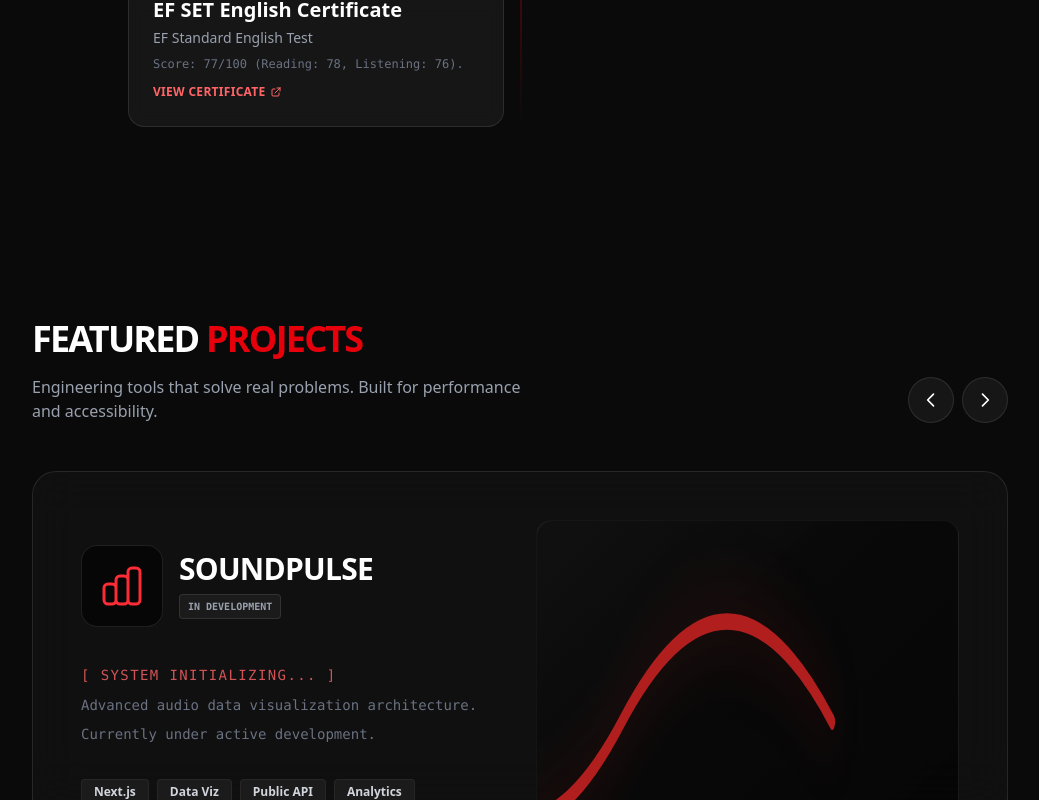
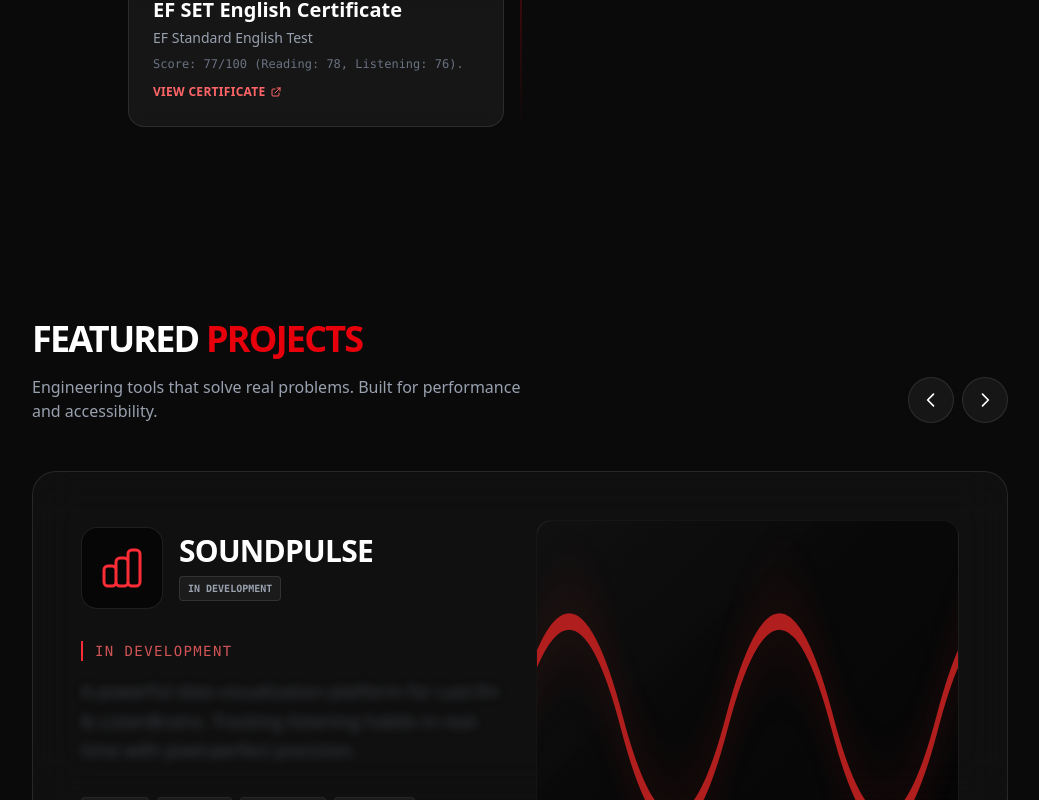
Before and after one commit to JussiTorres/jussi-portfolio, a Next.js app: page / in a window 1280 px wide. Both pictures are taken after a click on the button 1051 px from the left and 2572 px from the top of the page. Shown: the part 2172-2972 px from the top of the page, without its empty margins (120-1159 px from the left). Built offline with nearby package versions, Linux system fonts and the light colour scheme.

Commit message:
fix: Improve Sine Wave animation loop and update SoundPulse description to professional blurred text

```diff
--- a/src/app/components/Projects.jsx
+++ b/src/app/components/Projects.jsx
@@ -13,7 +13,7 @@
       version: "v1.2.4 RELEASE",
       badgeColor: "text-red-400 bg-red-900/20 border-red-900/30",
       icon: "/projects/eq-volume/icon.png",
-
+      // Descripción normal visible
       description: (
         <>
           The ultimate audio control for Chrome. Boost volume up to <span className="text-white font-bold">400%</span>, customize frequencies with a precision <span className="text-white font-bold">3-Band Equalizer</span> (Bass, Mid, Treble), and experience crystal clear sound processing via the Web Audio API.
@@ -41,15 +41,8 @@
       badgeColor: "text-gray-400 bg-white/5 border-white/10",
       icon: null,
       isSecret: true,
-
-      description: (
-        <span className="font-mono text-red-400/80 tracking-widest text-sm">
-          [ SYSTEM INITIALIZING... ] <br/>
-          <span className="text-gray-500 normal-case tracking-normal">
-            Advanced audio data visualization architecture. Currently under active development.
-          </span>
-        </span>
-      ),
+      // Descripción "Placeholder" que será borrosa
+      description: "A powerful data visualization platform for Last.fm & ListenBrainz. Tracking listening habits in real-time with pixel-perfect precision.",
       tags: ['Next.js', 'Data Viz', 'Public API', 'Analytics'],
       primaryAction: {
         label: "Coming Soon",
@@ -75,7 +68,7 @@
   return (
     <section id="projects" className="py-24 relative overflow-hidden bg-neutral-950">
 
-      {/* Background Glow Effect */}
+      {/* Background Glow Effect - Red Theme */}
       <div className="absolute top-1/2 left-1/2 -translate-x-1/2 -translate-y-1/2 w-[500px] h-[500px] bg-red-600/10 rounded-full blur-[120px] -z-10" />
 
       <div className="max-w-5xl mx-auto px-6">
@@ -152,11 +145,25 @@
                     </div>
                   </div>
 
-                  {/* Description Area*/}
+                  {/* Description Area */}
                   <div className="relative">
-                    <p className="text-gray-400 leading-relaxed font-medium text-lg">
-                      {currentProject.description}
-                    </p>
+                    {currentProject.isSecret ? (
+                      <div className="space-y-4">
+                        {/* SERIOUS & PROFESSIONAL HEADER */}
+                        <div className="font-mono text-sm text-red-400/80 tracking-widest uppercase select-none border-l-2 border-red-500 pl-3">
+                          IN DEVELOPMENT
+                        </div>
+
+                        {/* THE BLUR EFFECT IS BACK */}
+                        <p className="text-gray-500 text-lg blur-[5px] select-none opacity-50 leading-relaxed">
+                           {currentProject.description}
+                        </p>
+                      </div>
+                    ) : (
+                      <p className="text-gray-400 leading-relaxed font-medium text-lg">
+                        {currentProject.description}
+                      </p>
+                    )}
                   </div>
 
                   <div className="flex flex-wrap gap-2">
@@ -185,7 +192,6 @@
                       </div>
                     )}
 
-                    {/* Render Secondary Action ONLY if it exists */}
                     {currentProject.secondaryAction && (
                       <a
                         href={currentProject.secondaryAction.url}
@@ -218,20 +224,23 @@
                     </div>
                   )}
 
-                  {/* SINE WAVE ANIMATION */}
+                  {/* SINE WAVE ANIMATION - SEAMLESS LOOP FIX */}
                   {currentProject.visual === 'sine' && (
                     <div className="relative w-full h-full flex items-center justify-center overflow-hidden">
-                       <svg className="w-[200%] h-full absolute" viewBox="0 0 600 100" preserveAspectRatio="none">
+                       <svg className="w-[200%] h-full absolute" viewBox="0 0 1200 100" preserveAspectRatio="none">
+                          {/* The path is drawn with multiple cycles (0-300, 300-600, 600-900, 900-1200)
+                             This ensures that when we translate -300 units, the visual is identical to the start position.
+                          */}
                           <motion.path
-                            d="M0,50 Q75,100 150,50 T300,50 Q375,100 450,50 T600,50"
+                            d="M0,50 Q75,100 150,50 T300,50 T450,50 T600,50 T750,50 T900,50 T1050,50 T1200,50"
                             fill="none"
                             stroke="#DC2626"
                             strokeWidth="4"
                             strokeLinecap="round"
                             initial={{ x: 0 }}
-                            animate={{ x: -300 }} // Moves exactly one wave length to create seamless loop
+                            animate={{ x: -300 }} // Moves exactly one wave length (300 units)
                             transition={{
-                              duration: 3,
+                              duration: 4,
                               ease: "linear",
                               repeat: Infinity
                             }}
```
